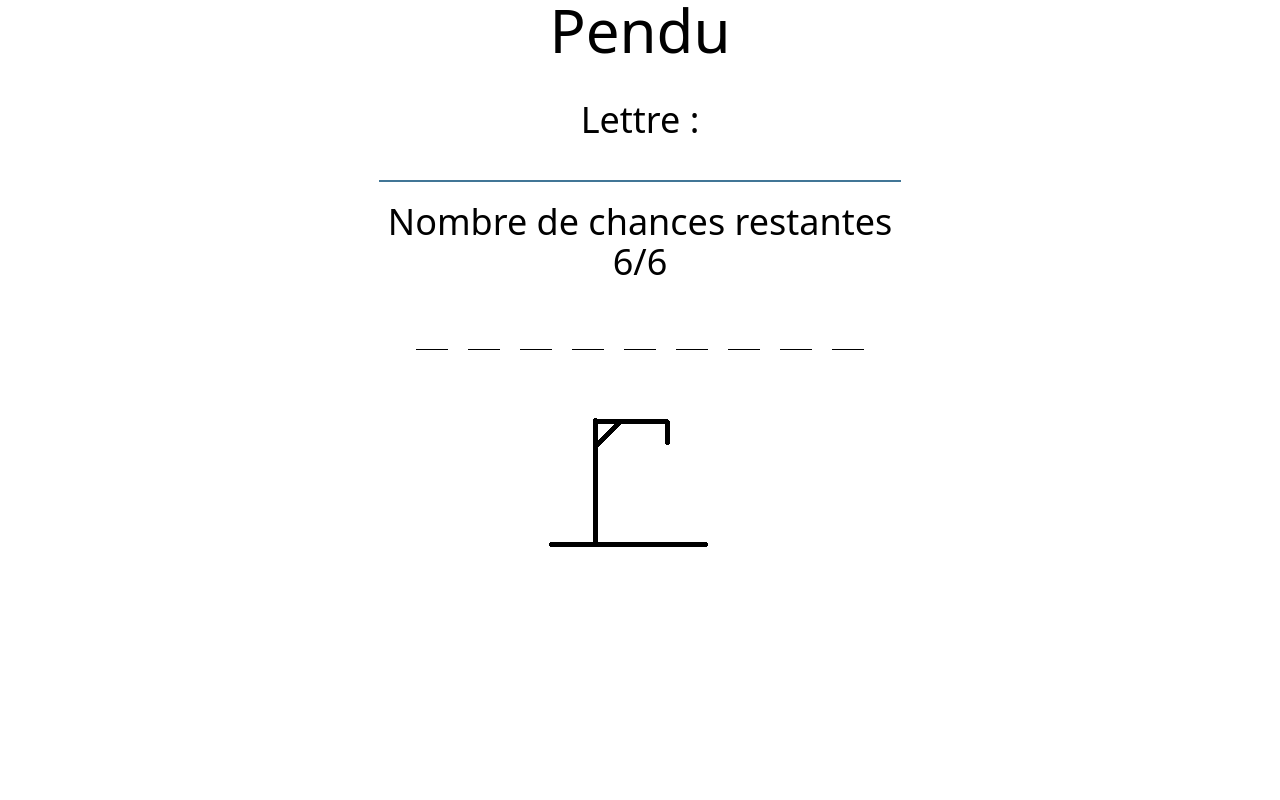
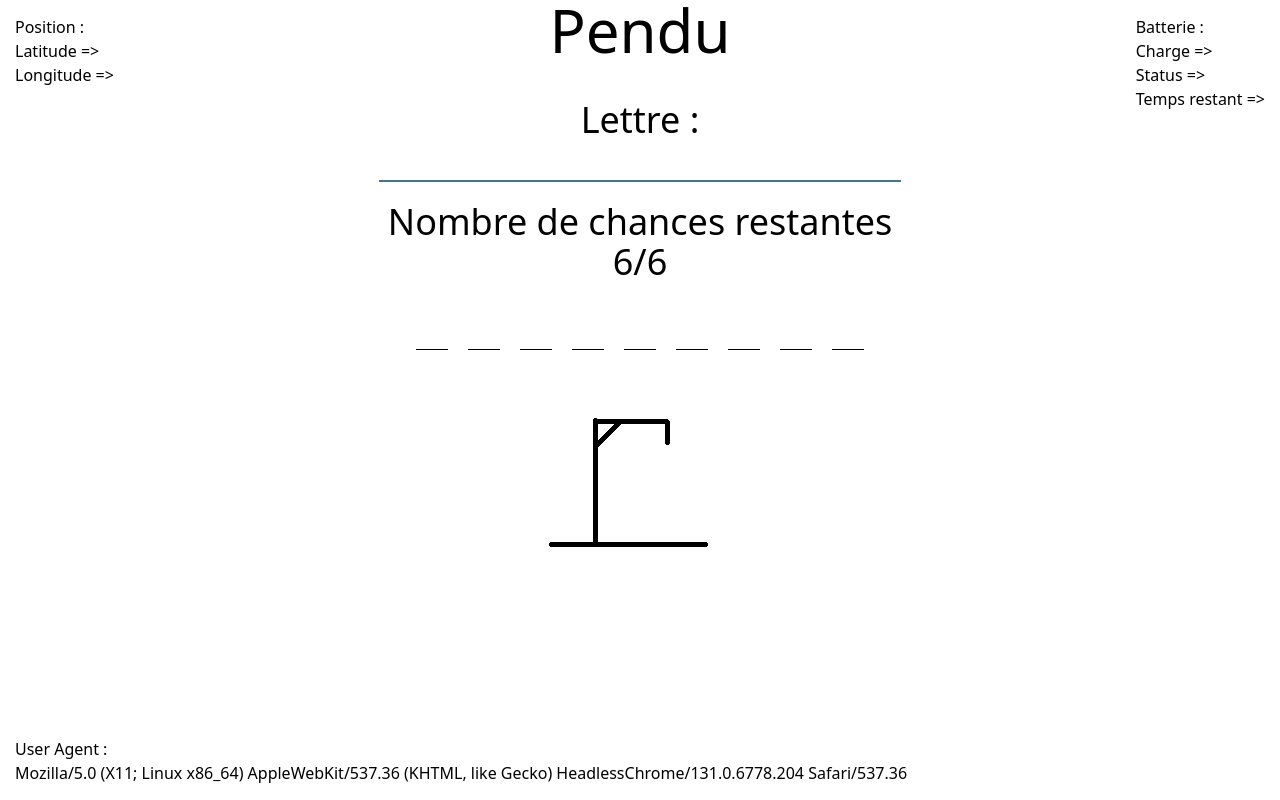
Before and after one commit to CSIAUD/TP-PWA, a website built with webpack: page src/index.html in a window 1280 px wide. Built offline with nearby package versions, Linux system fonts and the light colour scheme; no server answers.

Commit message:
add cordova plugins equivalent

```diff
--- a/src/index.html
+++ b/src/index.html
@@ -8,6 +8,17 @@
     <title>Pendu</title>
   </head>
   <body>
+    <div id="geolocation">
+      <p id="title">Position :</p>
+      <p id="latitude">Latitude => <span></span></p>
+      <p id="longitude">Longitude => <span></span></p>
+    </div>
+    <div id="battery">
+      <p id="title">Batterie :</p>
+      <p id="percent">Charge => <span></span></p>
+      <p id="status">Status => <span></span></p>
+      <p id="time">Temps restant => <span></span></p>
+    </div>
     <main class="flex flex-col items-center gap-2 text-2xl text-center md:gap-5 md:text-4xl">
       <h1 class="text-4xl md:text-6xl">Pendu</h1>
       <h2 class="text-4xl md:text-6xl" id="pendu-status"></h2>
@@ -30,18 +41,38 @@
         </div>
       </div>
     </main>
+    <div id="UserAgent">
+      <p>User Agent :<br/><span></span></p>
+    </div>
   </body>
 </html>
 
+<style>
+  #geolocation{
+    position: absolute;
+    top: 15px;
+    left: 15px;
+  }
+  #battery{
+    position: absolute;
+    top: 15px;
+    right: 15px;
+  }
+  #UserAgent{
+    position: absolute;
+    bottom: 15px;
+    left: 15px;
+    width: calc(100% - 30px);
+  }
+</style>
+
+<!-- // BATTERY ==================================================================================================================== -->
 <script>
-// BATTERY ====================================================================================================================
-
   navigator.getBattery().then((battery) => {
       function updateAllBatteryInfo() {
         updateChargeInfo();
         updateLevelInfo();
         updateChargingInfo();
-        updateDischargingInfo();
       }
       updateAllBatteryInfo();
 
@@ -49,30 +80,42 @@
         updateChargeInfo();
       });
       function updateChargeInfo() {
-        console.log(`Battery charging? ${battery.charging ? "Yes" : "No"}`);
+        document.querySelector("#battery > #status > span").innerHTML = `${battery.charging ? "En Charge" : "Débranché"}`
       }
 
       battery.addEventListener("levelchange", () => {
         updateLevelInfo();
       });
       function updateLevelInfo() {
-        console.log(`Battery level: ${battery.level * 100}%`);
+        document.querySelector("#battery > #percent > span").innerHTML = `${battery.level * 100}%`
       }
 
       battery.addEventListener("chargingtimechange", () => {
         updateChargingInfo();
       });
       function updateChargingInfo() {
-        console.log(`Battery charging time: ${battery.chargingTime} seconds`);
+        if(battery.dischargingTime != 'infinity')
+          document.querySelector("#battery > #time > span").innerHTML = `${battery.dischargingTime} secondes`
+        else
+          document.querySelector("#battery > #time > span").innerHTML = `${battery.chargingTime} secondes`
       }
 
       battery.addEventListener("dischargingtimechange", () => {
-        updateDischargingInfo();
+        updateChargingInfo();
       });
-      function updateDischargingInfo() {
-        console.log(`Battery discharging time: ${battery.dischargingTime} seconds`);
-      }
     });
+</script>
 
-    console.log(Geolocation.getCurrentPosition());
+<!-- // GEOLOCATION ================================================================================================================ -->
+<script>
+  let geolocation = navigator.geolocation;
+  geolocation.getCurrentPosition((data) => {
+    document.querySelector('#latitude > span').innerHTML = data.coords.latitude
+    document.querySelector('#longitude > span').innerHTML = data.coords.longitude
+  })
 </script>
+
+<!-- // USER-AGENT ================================================================================================================= -->
+<script>
+  document.querySelector('#UserAgent > p > span').innerHTML = navigator.userAgent
+</script>
```
Also changed, not shown: 1 other file.
